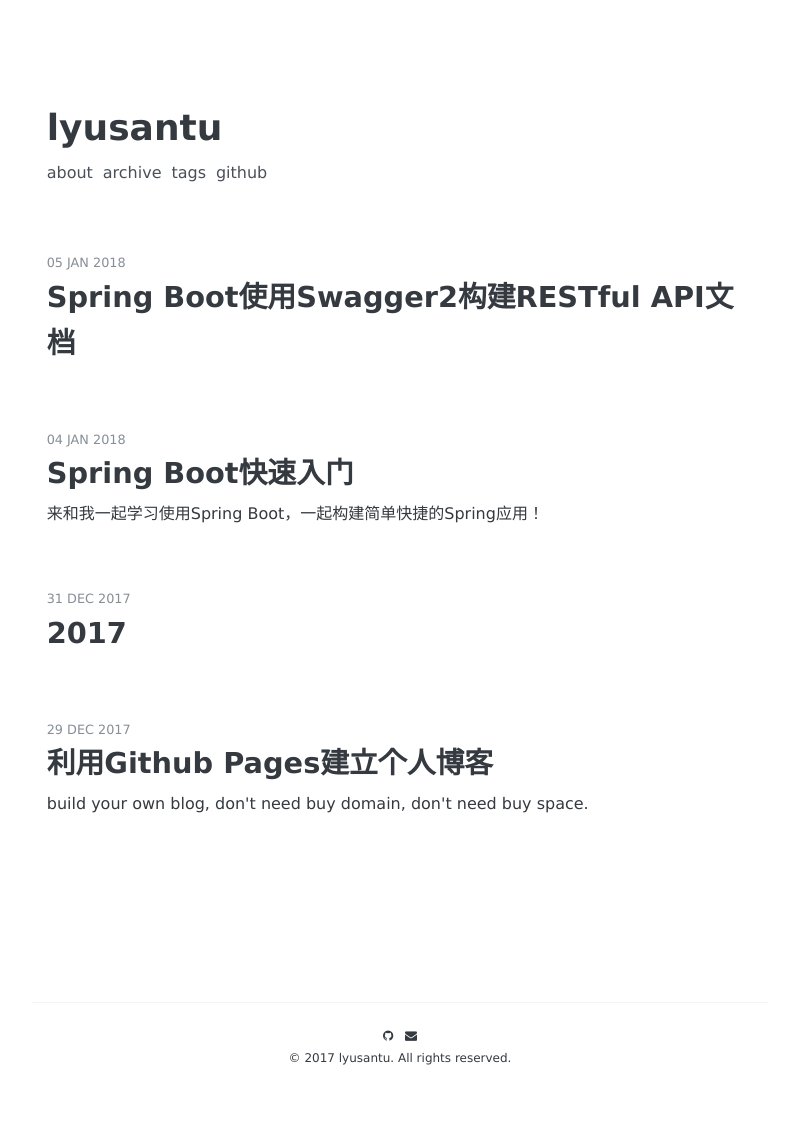
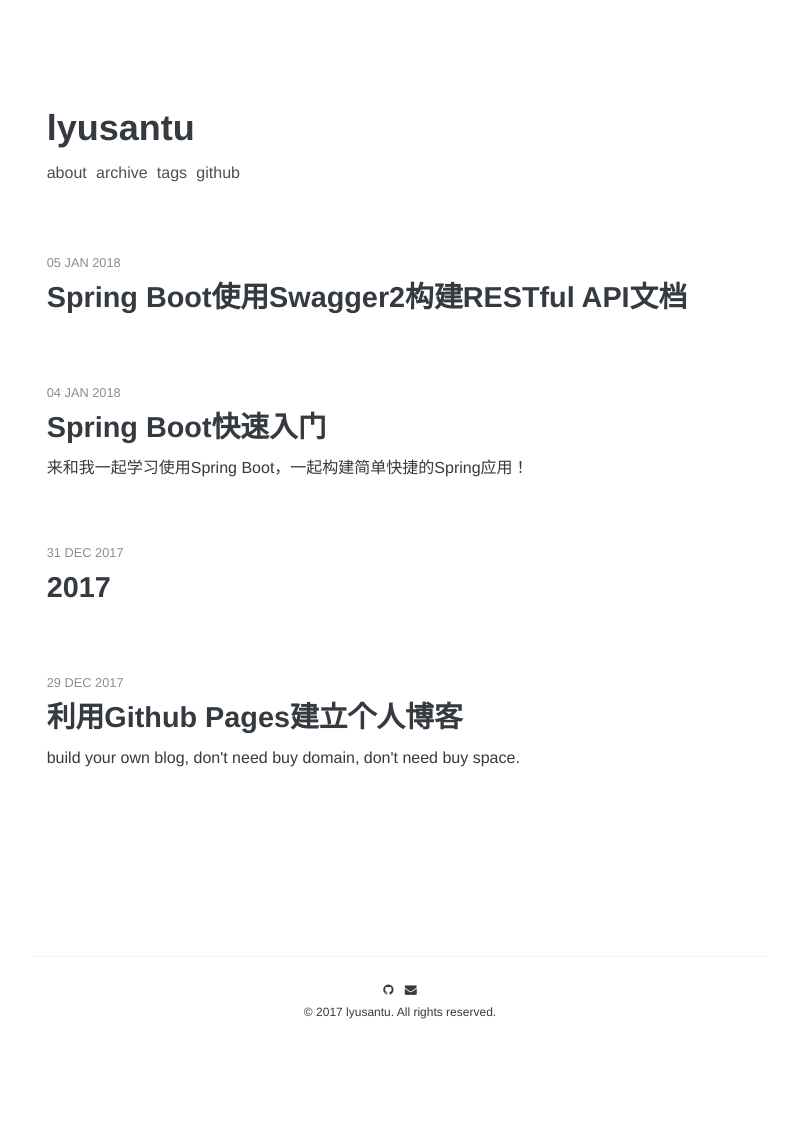
Before and after one commit to lyusantu/lyusantu.github.io, a Jekyll site: the page built from index.html, in a window 1280 px wide. Shown: the whole page, without its empty margins (240-1039 px from the left). Built offline with Jekyll 4.4.1, drawn with Linux system fonts in a browser that asks for light colours; some web fonts are replaced; the list of posts is cut into pages by our own code; after the commit the page ends 1102 px from its top, so only the background shows below that.

Commit message:
:hand: 新的字体

```diff
--- a/_sass/_variables.scss
+++ b/_sass/_variables.scss
@@ -3,7 +3,8 @@
 /*--------------
   Font
   -------------- */
-$base-font: 'Microsoft YaHei', '微软雅黑', '华文细黑', Apple SD Gothic Neo, Nanum Barun Gothic, Nanum Gothic, Verdana, Arial, Dotum, sans-serif;
+/* $base-font: 'Microsoft YaHei', '微软雅黑', '华文细黑', Apple SD Gothic Neo, Nanum Barun Gothic, Nanum Gothic, Verdana, Arial, Dotum, sans-serif; */
+$base-font: Helvetica, Tahoma, Arial, STXihei, "华文细黑", "Microsoft YaHei", "微软雅黑", SimSun, "宋体", Heiti, "黑体", sans-serif;
 $code-font: Menlo, 'Ubuntu Mono', Monaco, 'Spoqa Han Sans', monospace;
 $code-gist-font: Menlo, 'Ubuntu Mono', Monaco, 'Spoqa Han Sans', monospace;
 
```
